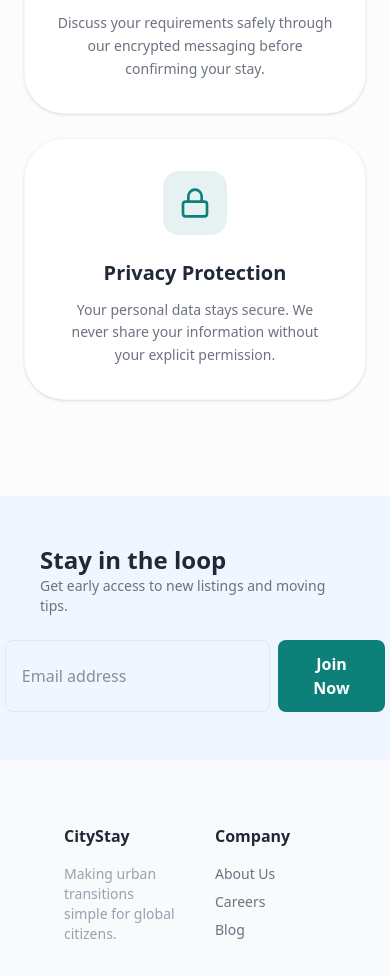
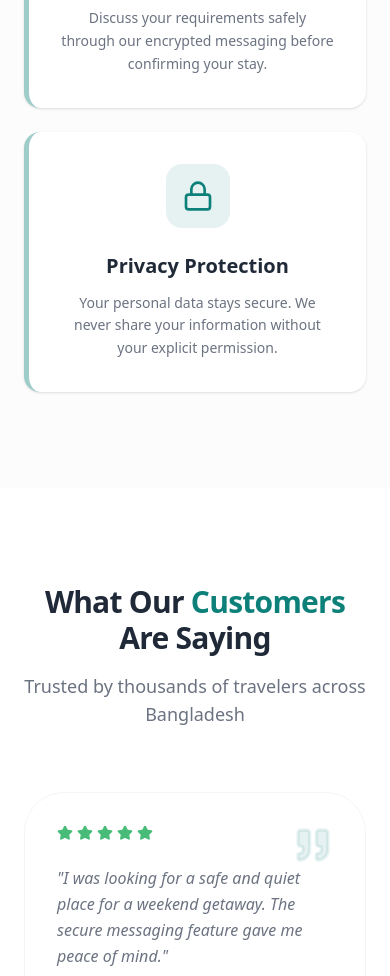
Before and after one commit to siddikur-dev/Human-Care, a Next.js app: page / in a window 390 px wide. Shown: the part 5860-6836 px from the top of the page. Built offline with nearby package versions, Linux system fonts and the light colour scheme.

Commit message:
Added: Testimonias

```diff
--- a/package.json
+++ b/package.json
@@ -20,6 +20,7 @@
     "next": "16.1.1",
     "react": "19.2.3",
     "react-dom": "19.2.3",
+    "swiper": "^12.0.3",
     "tailwind-merge": "^3.4.0",
     "tailwindcss-animate": "^1.0.7"
   },
--- a/src/app/page.jsx
+++ b/src/app/page.jsx
@@ -1,6 +1,7 @@
 import FeaturesHotel from "@/Components/FeaturesHotel";
 import SafetySection from "@/Components/SafetySection";
 import Hero from "@/Components/Shared/Hero";
+import Testimonials from "@/Components/Testimonials";
 import WhyChooseUs from "@/Components/WhyChooseUs";
 import React from "react";
 
@@ -11,6 +12,7 @@ const page = () => {
       {/* <WhyChooseUs /> */}
       <FeaturesHotel/>
       <SafetySection/>
+      <Testimonials/>
     </div>
   );
 };
--- a/src/components/SafetySection.jsx
+++ b/src/components/SafetySection.jsx
@@ -68,7 +68,7 @@ const SafetySection = () => {
               }}
               // Hover effect remains smooth
               whileHover={{ y: -10 }}
-              className="bg-white p-8 rounded-[2.5rem] border border-primary/5 shadow-sm hover:shadow-xl hover:border-primary/20 transition-all duration-300 flex flex-col items-center text-center group cursor-default"
+              className="bg-white p-8 rounded-2xl  border-l-5 border-primary/40 shadow-sm hover:shadow-xl hover:border-primary/80 transition-all duration-300 flex flex-col items-center text-center group cursor-default"
             >
               {/* Animated Icon Container */}
               <div className="w-16 h-16 rounded-2xl bg-primary/10 flex items-center justify-center mb-6 group-hover:bg-primary text-primary group-hover:text-white transition-colors duration-300">
--- /dev/null
+++ b/src/components/Testimonials.jsx
@@ -0,0 +1,129 @@
+"use client";
+import React from "react";
+import { motion } from "framer-motion";
+import { Quote, Star } from "lucide-react";
+import Image from "next/image";
+
+// Swiper modules
+import { Swiper, SwiperSlide } from "swiper/react";
+import { Autoplay } from "swiper/modules";
+
+// Swiper styles
+import "swiper/css";
+
+const Testimonials = () => {
+  const reviews = [
+    {
+      name: "Arif Rahman",
+      role: "Travel Vlogger",
+      text: "Temp spa has made finding luxury stays in Cox's Bazar so much easier. The verification process actually works!",
+      rating: 5,
+      image: "https://images.unsplash.com/photo-1506794778202-cad84cf45f1d?w=200",
+    },
+    {
+      name: "Nusrat Jahan",
+      role: "Software Engineer",
+      text: "I was looking for a safe and quiet place for a weekend getaway. The secure messaging feature gave me peace of mind.",
+      rating: 5,
+      image: "https://images.unsplash.com/photo-1438761681033-6461ffad8d80?w=200",
+    },
+    {
+      name: "Tanvir Ahmed",
+      role: "Business Consultant",
+      text: "The premium feel of the platform matches the quality of the hotels they list. Best service for spa lovers in BD.",
+      rating: 4,
+      image: "https://images.unsplash.com/photo-1472099645785-5658abf4ff4e?w=200",
+    },
+    {
+      name: "Farhana Islam",
+      role: "Freelancer",
+      text: "Great experience! I found an amazing boutique hotel in Sylhet that I wouldn't have discovered otherwise.",
+      rating: 5,
+      image: "https://images.unsplash.com/photo-1544005313-94ddf0286df2?w=200",
+    },
+    {
+      name: "Sajid Hasan",
+      role: "Photographer",
+      text: "The interface is so clean and the hotel images are high quality. Highly recommended for premium bookings.",
+      rating: 5,
+      image: "https://images.unsplash.com/photo-1500648767791-00dcc994a43e?w=200",
+    }
+  ];
+
+  return (
+    <section className="py-24 bg-white overflow-hidden">
+      <div className="container mx-auto px-6 md:px-10">
+        {/* Section Header */}
+        <div className="text-center mb-16">
+          <motion.h2
+            initial={{ opacity: 0, y: 20 }}
+            whileInView={{ opacity: 1, y: 0 }}
+            viewport={{ once: true }}
+            className="text-3xl md:text-5xl font-black text-text-dark tracking-tight"
+          >
+            What Our <span className="text-primary">Customers</span> Are Saying
+          </motion.h2>
+          <p className="text-text-muted mt-4 text-lg">Trusted by thousands of travelers across Bangladesh</p>
+        </div>
+
+        {/* Swiper Slider */}
+        <Swiper
+          modules={[Autoplay]}
+          spaceBetween={30}
+          slidesPerView={1}
+          loop={true} // Infinite Loop
+          speed={1000} // Speed of the transition (1 second)
+          autoplay={{
+            delay: 3000,
+            disableOnInteraction: false,
+          }}
+          breakpoints={{
+            640: { slidesPerView: 2 },
+            1024: { slidesPerView: 3 },
+          }}
+          className="testimonial-swiper"
+        >
+          {reviews.map((review, index) => (
+            <SwiperSlide key={index} className="pb-10">
+              <div className="relative p-8 h-full rounded-[2.5rem] border border-gray-100 bg-white hover:shadow-xl transition-all duration-500 group flex flex-col min-h-[320px]">
+                {/* Decorative Quote Icon */}
+                <div className="absolute top-8 right-8 text-primary/10 group-hover:text-primary/20 transition-colors">
+                  <Quote size={40} fill="currentColor" />
+                </div>
+
+                {/* Rating Stars */}
+                <div className="flex gap-1 mb-6">
+                  {[...Array(review.rating)].map((_, i) => (
+                    <Star key={i} size={16} className="fill-secondary text-secondary" />
+                  ))}
+                </div>
+
+                <p className="text-text-muted text-base leading-relaxed mb-8 italic flex-grow">
+                  "{review.text}"
+                </p>
+
+                {/* User Info */}
+                <div className="flex items-center gap-4 pt-6 border-t border-gray-50">
+                  <div className="relative w-12 h-12 rounded-full overflow-hidden border-2 border-primary/20 shadow-sm">
+                    <Image
+                      src={review.image}
+                      alt={review.name}
+                      fill
+                      className="object-cover"
+                    />
+                  </div>
+                  <div>
+                    <h4 className="font-bold text-text-dark text-sm">{review.name}</h4>
+                    <p className="text-[10px] text-text-muted font-bold uppercase tracking-wider">{review.role}</p>
+                  </div>
+                </div>
+              </div>
+            </SwiperSlide>
+          ))}
+        </Swiper>
+      </div>
+    </section>
+  );
+};
+
+export default Testimonials;
```
Also changed, not shown: 1 other file (tests, documents, lock files or other folders).
